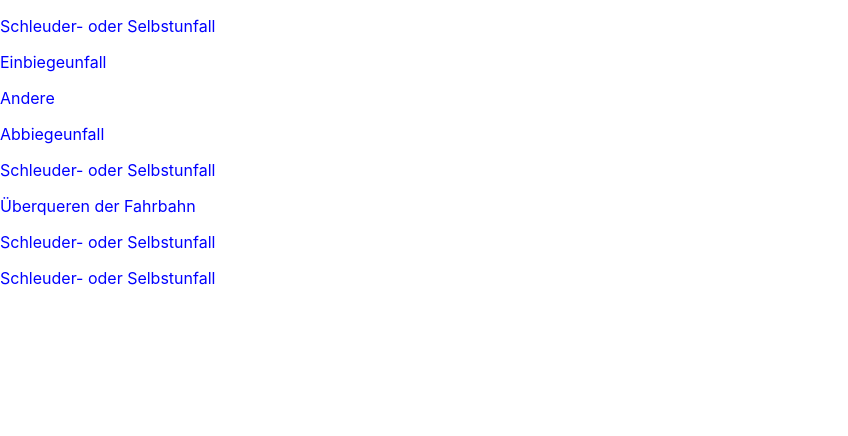
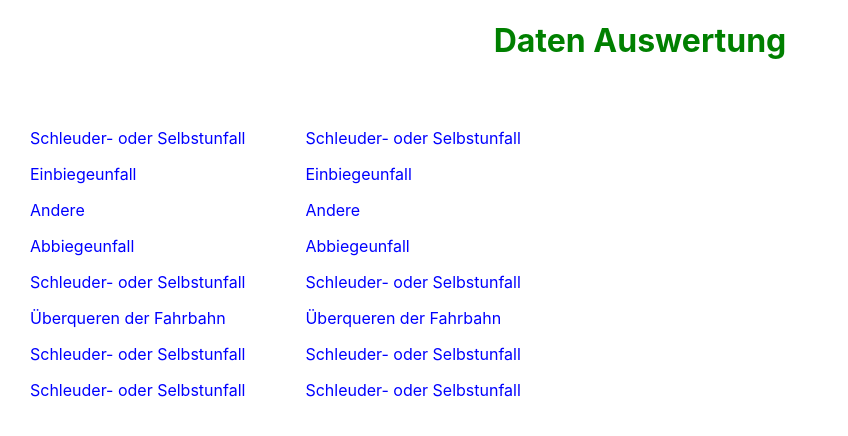
Before and after one commit to severinlindenmann/hslu, a React (Create React App) app in the folder hslu/: page / in a window 1280 px wide. Shown: the top 436 px of the page, without its empty margins (0-848 px from the left). Built offline with nearby package versions, Linux system fonts and the light colour scheme.

Commit message:
test push

```diff
--- a/hslu/package.json
+++ b/hslu/package.json
@@ -10,6 +10,7 @@
     "react": "^18.2.0",
     "react-dom": "^18.2.0",
     "react-scripts": "5.0.1",
+    "styled-components": "^5.3.6",
     "web-vitals": "^2.1.4"
   },
   "scripts": {
--- a/hslu/src/App.js
+++ b/hslu/src/App.js
@@ -1,29 +1,34 @@
 import "./App.css";
 import React from "react";
-import * as d3 from "d3";
-import RoadTrafficAccidentLocations from "./RoadTrafficAccidentLocations_8_Elemente.json";
+import TestDiagramm from "./components/d3/testDiagramm";
+import TestDiagramm2 from "./components/d3/testDiagramm2";
+import styled from "styled-components";
+
+const Container = styled.div``;
+const Title = styled.h1`
+  font-size: 2em;
+  text-align: center;
+  color: green;
+`;
+
+const Cards = styled.div`
+  float: left;
+  margin: 30px;
+`;
 
 class App extends React.Component {
-  constructor(props) {
-    super(props);
-    this.myRef = React.createRef();
-    this.dataset = RoadTrafficAccidentLocations.features;
-  }
-
-  componentDidMount() {
-    d3.select("body")
-      .selectAll("p")
-      .data(this.dataset)
-      .enter()
-      .append("p")
-      .text(function (t) {
-        return t.properties.AccidentType_de;
-      })
-      .style("color", "blue");
-  }
-
   render() {
-    return <div ref={this.myRef}></div>;
+    return (
+      <Container>
+        <Title>Daten Auswertung</Title>
+        <Cards>
+          <TestDiagramm />
+        </Cards>
+        <Cards>
+          <TestDiagramm2 />
+        </Cards>
+      </Container>
+    );
   }
 }
 export default App;
--- /dev/null
+++ b/hslu/src/components/d3/testDiagramm.jsx
@@ -0,0 +1,26 @@
+import React, { useEffect } from "react";
+import * as d3 from "d3";
+import RoadTrafficAccidentLocationsTest from "./RoadTrafficAccidentLocations_8_Elemente.json";
+
+const TestDiagramm = () => {
+  // const [data, setData] = useState(RoadTrafficAccidentLocationsTest.features);
+  const data = RoadTrafficAccidentLocationsTest.features;
+  // const myRef = createRef();
+
+  useEffect(() => {
+    d3.select(".testDiagramm")
+      .selectAll("p")
+      .data(data)
+      .enter()
+      .append("p")
+      .text(function (t) {
+        return t.properties.AccidentType_de;
+      })
+      .style("color", "blue");
+  });
+
+  return <div className="testDiagramm"></div>;
+  // ref={myRef}
+};
+
+export default TestDiagramm;
--- /dev/null
+++ b/hslu/src/components/d3/testDiagramm2.jsx
@@ -0,0 +1,26 @@
+import React, { useEffect } from "react";
+import * as d3 from "d3";
+import RoadTrafficAccidentLocationsTest from "./RoadTrafficAccidentLocations_8_Elemente.json";
+
+const TestDiagramm2 = () => {
+  // const [data, setData] = useState(RoadTrafficAccidentLocationsTest.features);
+  const data = RoadTrafficAccidentLocationsTest.features;
+  // const myRef = createRef();
+
+  useEffect(() => {
+    d3.select(".testDiagramm2")
+      .selectAll("p")
+      .data(data)
+      .enter()
+      .append("p")
+      .text(function (t) {
+        return t.properties.AccidentType_de;
+      })
+      .style("color", "blue");
+  });
+
+  return <div className="testDiagramm2"></div>;
+  // ref={myRef}
+};
+
+export default TestDiagramm2;
```
Also changed, not shown: hslu/src/components/d3/RoadTrafficAccidentLocations_8_Elemente.json (renamed from hslu/src/RoadTrafficAccidentLocations_8_Elemente.json), 1 other file (tests, documents, lock files or other folders).
